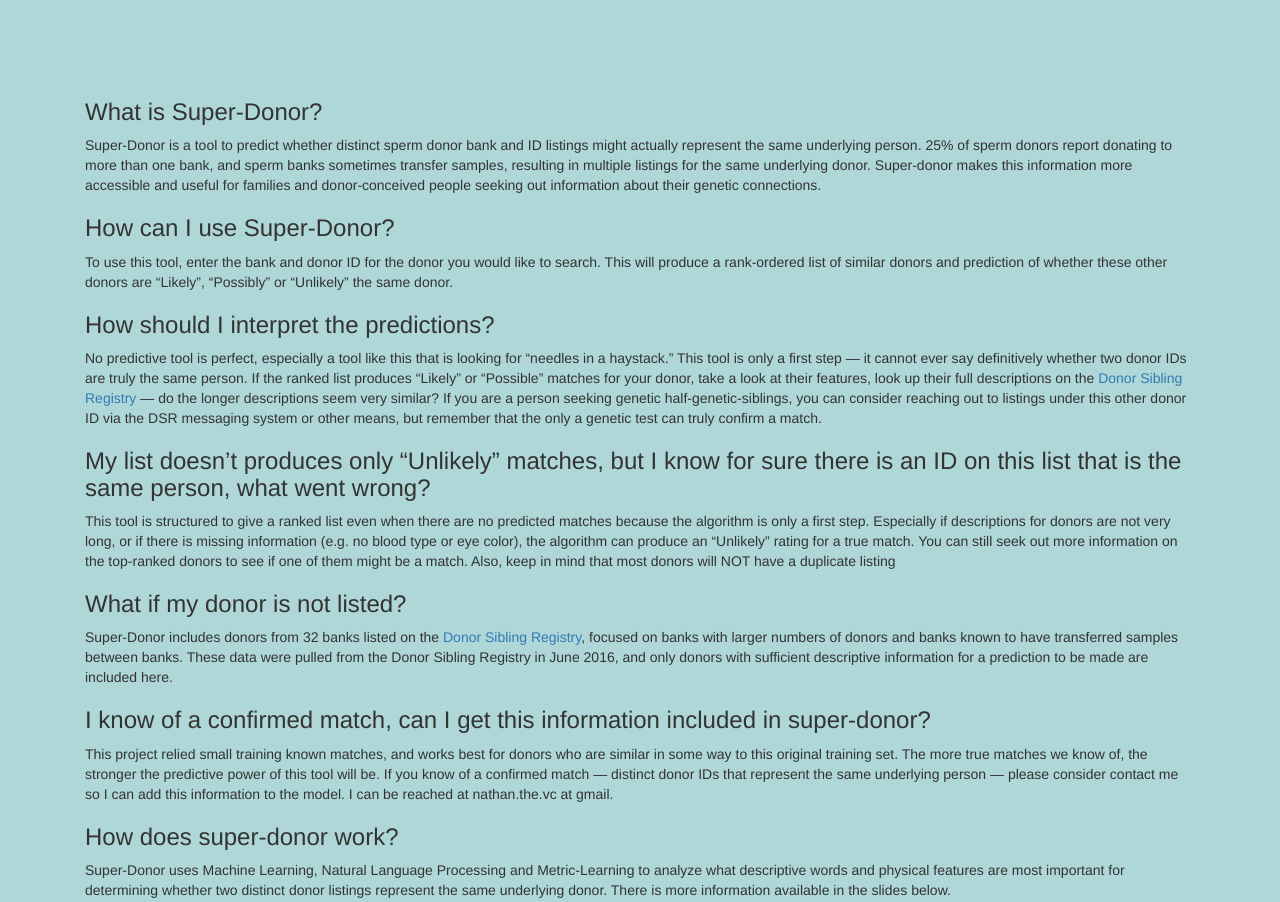
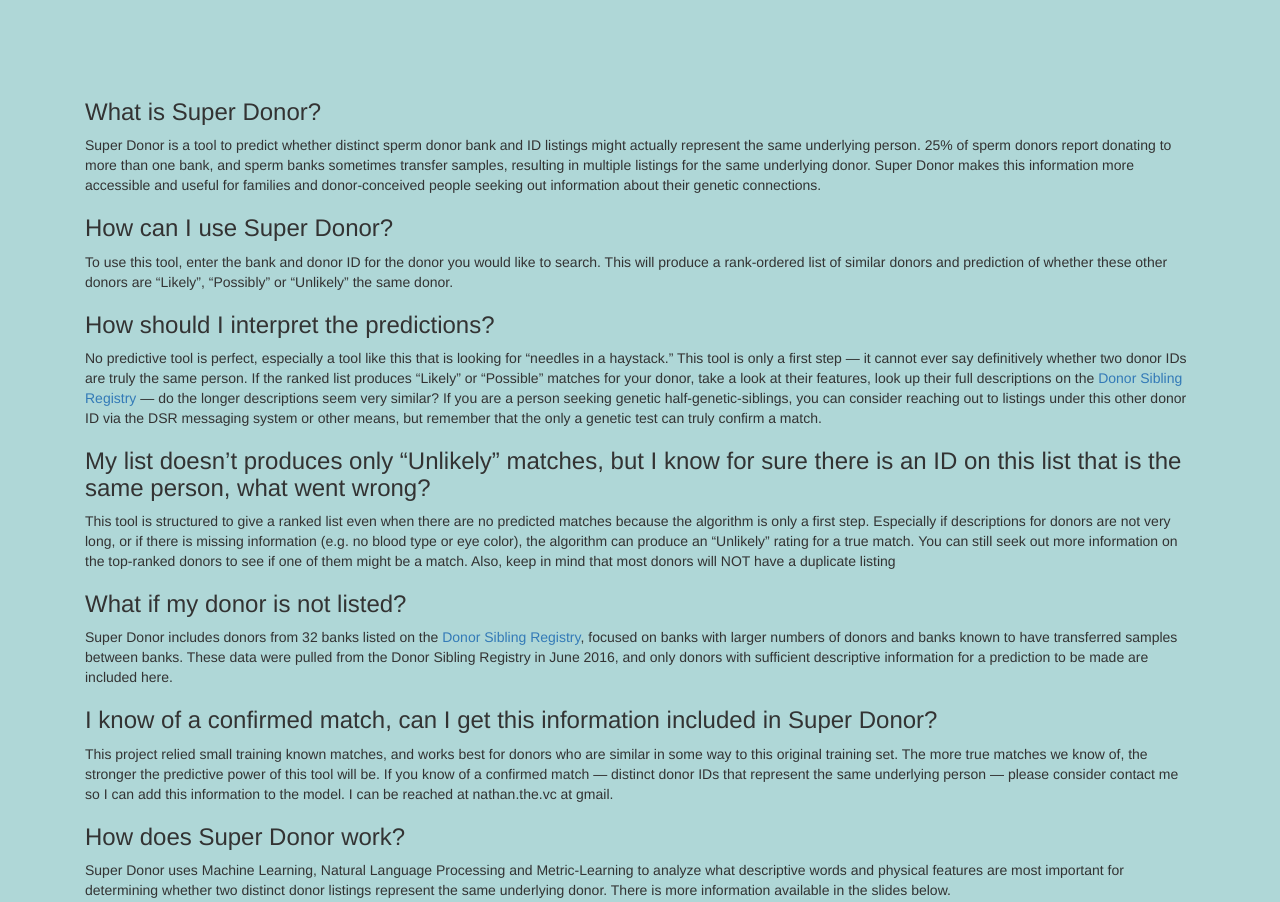
Before and after one commit to nathanvc/super-donor, a Flask app: page /presentation in a window 1280 px wide. Shown: the part 51-953 px from the top of the page. Run offline with Flask 2, Linux system fonts and the light colour scheme; parts of the project's set-up code (start-up, migrations or seed data) failed here and were passed over; some libraries are stand-ins or nearby versions.

Commit message:
Fix typos in FAQ

```diff
--- a/dsr_app/templates/presentation_withfaq.html
+++ b/dsr_app/templates/presentation_withfaq.html
@@ -56,14 +56,14 @@
     <div class="container">
 
     <div class="starter-template">
-        <h3 align="left">What is Super-Donor?</h3>
-        <p align="left">Super-Donor is a tool to predict whether distinct sperm donor bank and ID listings might actually
+        <h3 align="left">What is Super Donor?</h3>
+        <p align="left">Super Donor is a tool to predict whether distinct sperm donor bank and ID listings might actually
         represent the same underlying person. 25% of sperm donors report donating to more than one bank, and sperm banks
-        sometimes transfer samples, resulting in multiple listings for the same underlying donor. Super-donor makes this
+        sometimes transfer samples, resulting in multiple listings for the same underlying donor. Super Donor makes this
         information more accessible and useful for families and donor-conceived people seeking out information
         about their genetic connections.</p>
 
-        <h3 align="left">How can I use Super-Donor?</h3>
+        <h3 align="left">How can I use Super Donor?</h3>
         <p align="left">To use this tool, enter the bank and donor ID for the donor you would like to search. This will produce a
         rank-ordered list of similar donors and prediction of whether these other donors are “Likely”, “Possibly”
         or “Unlikely” the same donor. </p>
@@ -86,26 +86,26 @@
         Also, keep in mind that most donors will NOT have a duplicate listing</p>
 
         <h3 align="left">What if my donor is not listed?</h3>
-        <p align="left">Super-Donor includes donors from 32 banks listed on the
+        <p align="left">Super Donor includes donors from 32 banks listed on the
         <a href="http://donorsiblingregistry.com">Donor Sibling Registry</a>, focused on banks with larger
         numbers of donors and banks known to have transferred samples between banks. These data were pulled from the
         Donor Sibling Registry in June 2016, and only donors with sufficient descriptive
         information for a prediction to be made are included here.</p>
 
-        <h3 align="left">I know of a confirmed match, can I get this information included in super-donor?</h3>
+        <h3 align="left">I know of a confirmed match, can I get this information included in Super Donor?</h3>
         <p align="left">This project relied small training known matches, and works best for donors who are similar in some
         way to this original training set. The more true matches we know of, the stronger the predictive power of this
         tool will be. If you know of a confirmed match — distinct donor IDs that represent the same underlying person —
         please consider contact me so I can add this information to the model. I can be reached at nathan.the.vc at gmail.</p>
 
-        <h3 align="left">How does super-donor work?</h3>
-        <p align="left">Super-Donor uses Machine Learning, Natural Language Processing and Metric-Learning to analyze
+        <h3 align="left">How does Super Donor work?</h3>
+        <p align="left">Super Donor uses Machine Learning, Natural Language Processing and Metric-Learning to analyze
         what descriptive words and physical features are most important for determining whether two distinct donor
         listings represent the same underlying donor. There is more information available in the slides below.</p>
 
         <h3 align="left">Does this project compromise the privacy of donors or donor-offspring?</h3>
         <p align="left">This project works only from information already listed publicly on the DSR and does not seek to match
-        donor features to an individual sperm donor. That is, super-donor detects possible matches between anonymous
+        donor features to an individual sperm donor. That is, Super Donor detects possible matches between anonymous
         donors, NOT links between an anonymous donor ID and the identity of the donor himself (which would be a much
         harder problem, and likely ill-advised from an ethical standpoint). Information about individual donor
         offspring that could be potentially identifying (e.g. login names or birth month/year) is not included.</p>
```
